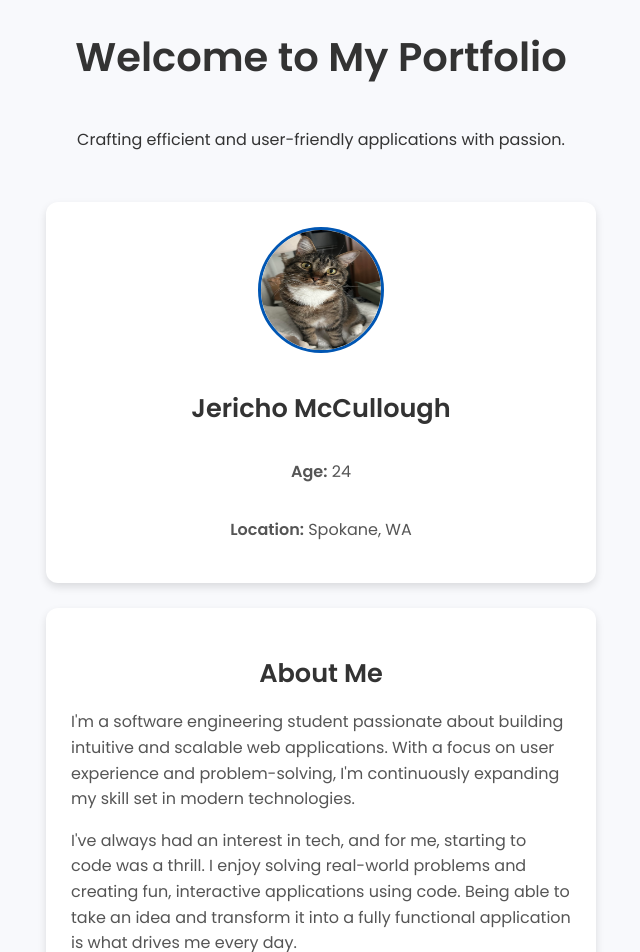
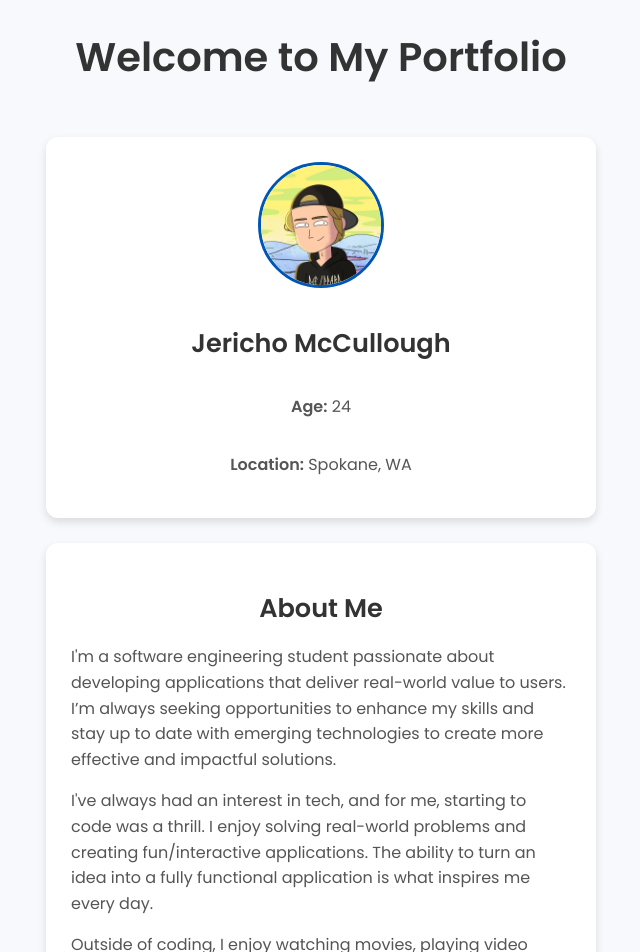
Before and after one commit to jerichomc/myPortfolio, a React (Create React App) app: page / in a window 1280 px wide. Shown: the part 100-1052 px from the top of the page, without its empty margins (319-959 px from the left). Built offline with nearby package versions, Linux system fonts and the light colour scheme.

Commit message:
finished

```diff
--- a/src/pages/Home.js
+++ b/src/pages/Home.js
@@ -5,13 +5,13 @@ function Home() {
     <div className="home-container">
       <h1>Welcome to My Portfolio</h1>
       <p className="home-subtext">
-        Crafting efficient and user-friendly applications with passion.
+
       </p>
 
       <div className="home-cards-container">
         <div className="info-card">
           <img
-            src="/percy.jpg"
+            src="/cartoon.png"
             alt="Jericho McCullough"
             className="profile-image"
           />
@@ -29,17 +29,16 @@ function Home() {
         <div className="bio-card">
           <h2>About Me</h2>
           <p>
-            I'm a software engineering student passionate about building
-            intuitive and scalable web applications. With a focus on user
-            experience and problem-solving, I'm continuously expanding my skill
-            set in modern technologies.
+          I'm a software engineering student passionate about developing
+           applications that deliver real-world value to users.
+            I’m always seeking opportunities to enhance my skills
+             and stay up to date with emerging technologies to create
+              more effective and impactful solutions.
           </p>
           <p>
             I've always had an interest in tech, and for me, starting to code
-            was a thrill. I enjoy solving real-world problems and creating fun,
-            interactive applications using code. Being able to take an idea and
-            transform it into a fully functional application is what drives me
-            every day.
+            was a thrill. I enjoy solving real-world problems and creating fun/interactive applications.
+            The ability to turn an idea into a fully functional application is what inspires me every day.
           </p>
           <p>
             Outside of coding, I enjoy watching movies, playing video games, and
```
Also changed, not shown: public/cartoon.png (added).
